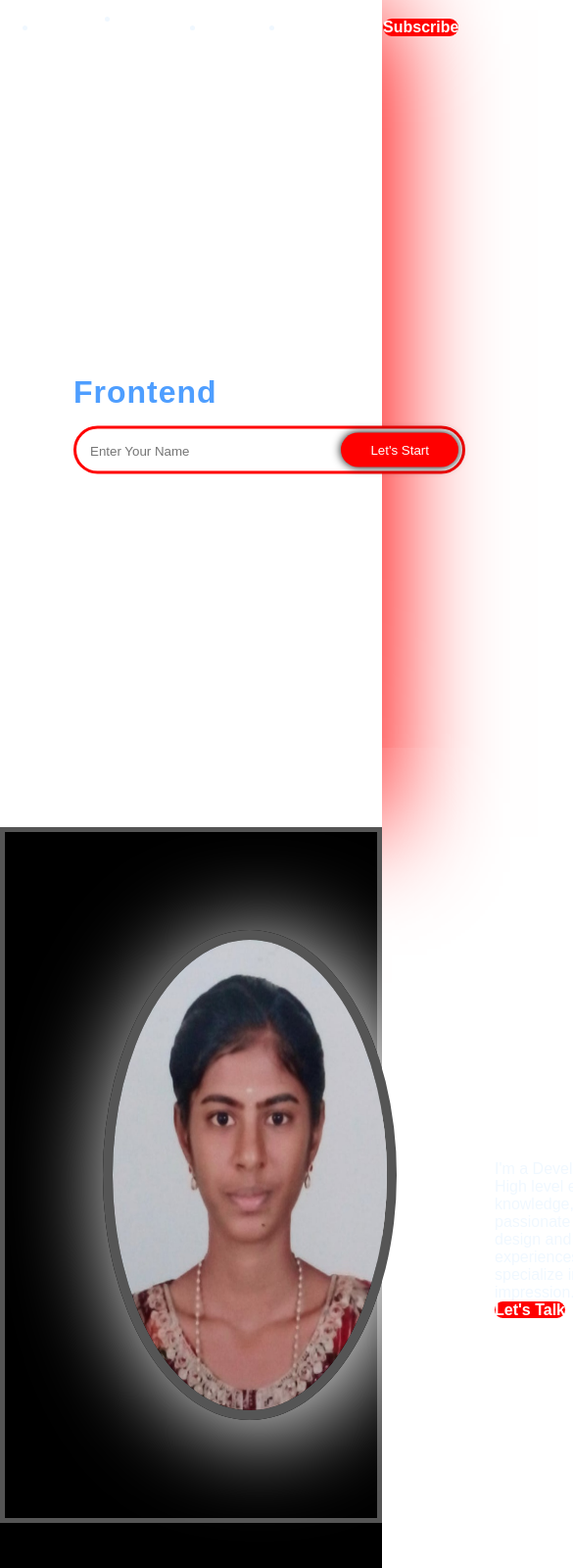
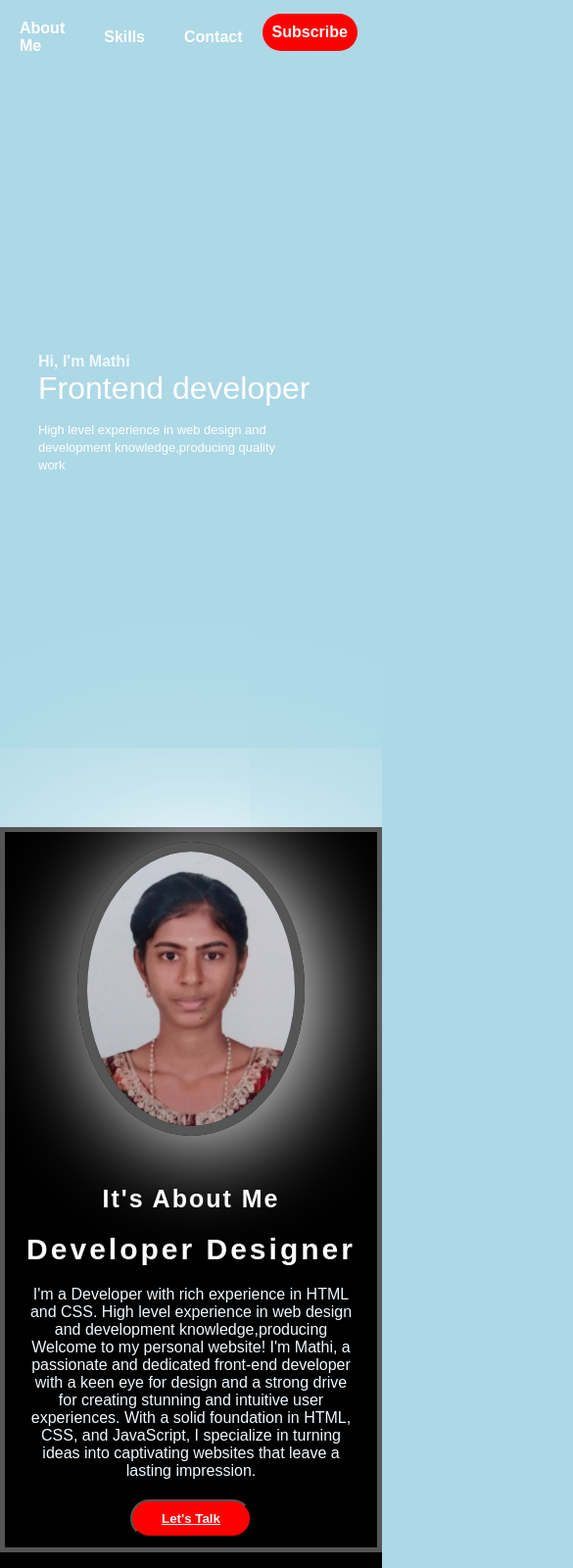
Before and after one commit to Mathiyarasi232007/Mathiyarsi-s-Profile, a plain HTML site: page index.html in a window 390 px wide. Shown: the top 1600 px of the page at 98% size, 585 px wide, since content can reach past the window. Drawn offline with Linux system fonts and the light colour scheme.

Commit message:
mobile accessibility

```diff
--- a/index.html
+++ b/index.html
@@ -4,7 +4,7 @@
     <meta charset="UTF-8" />
     <meta name="viewport" content="width=device-width, initial-scale=1.0" />
     <title>Mathiyarasi Profile</title>
-    <link rel="icon" href="pic2.jpg" type="image/x-icon">
+    <link rel="icon" href="pic2.jpg" type="image/x-icon" />
     <link
       rel="stylesheet"
       href="https://cdnjs.cloudflare.com/ajax/libs/font-awesome/6.7.1/css/all.min.css"
@@ -19,7 +19,6 @@
       <h4 class="name"></h4>
       <nav>
         <ul class="allthing">
-          <li><a href="#">Home</a></li>
           <li><a href="#about_">About Me</a></li>
           <li><a href="#skills_">Skills</a></li>
           <li><a href="#contact_">Contact</a></li>
@@ -27,39 +26,36 @@
         <a href="#" class="button">Subscribe</a>
       </nav>
 
-    <section class="main" id="main">
+      <section class="main" id="main">
         <div class="content">
-          <h2>Hello,I'm<br><span>Mathi</span></h2>
-          <div class="animated-text">
-            <h3>Frontend Dveloper</h3>
-            <h3>Web Developer</h3>
-            <h3>Motion Graphic Designer</h3>
-          </div>
-     <!----<div class="content">
-        <h1>Hi, I'm Mathi</h1>
-        <h2>Frontend developer</h2>
-        <h3>
-          High level experience in web design and <br />
-          development knowledge,producing <br />
-          quality work
-        </h3>--->
+          <h1>Hi, I'm Mathi</h1>
+          <h2>Frontend developer</h2>
+          <h3>
+            High level experience in web design and development
+            knowledge,producing quality work
+          </h3>
+        </div>
+      </section>
+    </div>
 
-        <div class="subscribe">
-          <form>
-            <input type="text" name="email" placeholder="Enter Your Name" />
-            <input type="submit" name="submit" value="Let's Start" />
-          </form>
-        </div>
-      </div>
-    </div>
     <section class="about_me" id="about_">
       <div class="main">
-        <img src="pic2.jpg"/>
+        <img src="pic2.jpg" />
         <div class="about_content">
           <h3>It's About Me</h3>
           <h5>Developer Designer</h5>
-          <p>I'm a Developer with rich experience in HTML and CSS. <br>High level experience in web design and development knowledge,producing Welcome to my personal website! I'm Mathi, a passionate and dedicated front-end developer with a keen eye for design and a strong drive for creating stunning and intuitive user experiences. With a solid foundation in HTML, CSS, and JavaScript, I specialize in turning ideas into captivating websites that leave a lasting impression.</p>
-          <a href="#" class="btn_talk">Let's Talk</a>
+          <p>
+            I'm a Developer with rich experience in HTML and CSS. High level
+            experience in web design and development knowledge,producing Welcome
+            to my personal website! I'm Mathi, a passionate and dedicated
+            front-end developer with a keen eye for design and a strong drive
+            for creating stunning and intuitive user experiences. With a solid
+            foundation in HTML, CSS, and JavaScript, I specialize in turning
+            ideas into captivating websites that leave a lasting impression.
+          </p>
+          <button class="btn_talk">
+            <a href="#">Let's Talk</a>
+          </button>
         </div>
       </div>
     </section>
@@ -73,7 +69,7 @@
             <h4>Front End</h4>
             <div class="para">
               <p style="text-align: center">
-                HTML<br/>CSS <br>JavaScript <br>Bootstrap
+                HTML<br />CSS <br />JavaScript <br />Bootstrap
                 <br />
                 <a class="btn" href="#">Read More</a>
               </p>
@@ -85,7 +81,7 @@
             <h4>Back End</h4>
             <div class="para">
               <p style="text-align: center">
-                Node<br/>Express <br>GraphQL <br>
+                Node<br />Express <br />GraphQL <br />
                 <a class="btn" href="#">Read More</a>
               </p>
             </div>
@@ -96,8 +92,11 @@
             <h4>Tools</h4>
             <div class="para">
               <p style="text-align: center">
-                VS Code <br> Git <br> Github <br> TypeScript
-                <br>
+                VS Code <br />
+                Git <br />
+                Github <br />
+                TypeScript
+                <br />
                 <a class="btn" href="#">Read More</a>
               </p>
             </div>
@@ -108,11 +107,12 @@
 
     <div class="hire" id="contact_">
       <h3>
-        Let me Get you Nice website <br />
-        <br />
+        Let me Get you Nice website
+
+      </h3>
 
         <a class="btn" href="#">Hire Me</a>
-      </h3>
+
     </div>
 
     <div class="footer">
--- a/styles.css
+++ b/styles.css
@@ -1,10 +1,20 @@
-*{
+* {
   padding: 0;
   margin: 0;
-    font-family:  'Poppins', sans-serif;
+  font-family: "Poppins", sans-serif;
   box-sizing: border-box;
   color: aliceblue;
+  scroll-behavior: smooth;
 }
+html{
+  width: 100%;
+  overflow-x: hidden;
+}
+body{
+  width: 100%;
+  overflow-x: hidden;
+}
+
 /**{
     margin: 0% ;
     padding: 0%;
@@ -12,48 +22,48 @@
     font-family: 'Poppins', sans-serif;
     scroll-behavior: smooth;
   }*/
-  .head .icons{
+.head .icons {
   border-radius: 50%;
 }
 
-  section{
-    box-shadow: 1px 1px  300px white;
+section {
+  box-shadow: 1px 1px 300px white;
+}
+img {
+  box-shadow: 10px 10px 100px white;
+  border-radius: 100%;
+  border: 10px solid #555;
+}
 
-
-  }
-  img{
-    box-shadow: 10px 10px  100px white;
-    border-radius: 70%;
-    border: 10px solid #555;
-
-  }
-  .main{
-    width: 0;
-    min-height: 40%;
+.main {
   display: flex;
   align-items: center;
   background-size: cover;
   background-position: center;
   background-attachment: fixed;
-
+  gap: 50px;
 }
 
-  .main .content{
-    max-width: 150px;
+.main .content {
+  width: fit-content;
+}
+.main .content h1 {
+  font-size: 5em;
 }
 
-  .main .content h2{
+.main .content h2 {
   color: #fff;
   font-size: 2em;
   font-weight: 500;
 }
 
-  .main .content h2 span{
+.main .content h2 span {
   font-size: 2.8em;
   font-weight: 600;
 }
-  .animated-text{
+/* .animated-text{
     position: relative;
+    width: fit-content;
     height: 70px;
     overflow: hidden;
   }
@@ -72,120 +82,123 @@
 
   @keyframes text-move{
     0%{
-      margin-top: 0;
+      margin-top: 0%;
     }
     25%{
-      margin-top: -70px;
+      margin-top: 25%;
     }
     50%{
-      margin-top: -140px;
+      margin-top: 50%;
     }
     75%{
-      margin-top: -70px;
+      margin-top: 25%;
     }
-    10%{
-      margin-top: 100;
+    100%{
+      margin-top: 0%;
     }
-  }
+  }*/
 /*code start */
 
-.hero{
+.hero {
   height: 100vh;
   width: 100%;
   background-image: url(backpic.jpg);
   background-size: cover;
   background-position: center;
-    box-shadow: 10px 10px  100px red;
+  box-shadow: 10px 10px 100px red;
 }
-.button:hover{
-
+.button:hover {
   transform: scale(1.1);
 }
-.btn_talk:hover{
+.btn_talk:hover {
   transform: scale(1.1);
 }
-.subscribe:hover{
+
+.subscribe:hover {
   transform: scale(1.1);
 }
-nav{
+nav {
   display: flex;
   align-items: center;
   padding-right: 10%;
   padding-left: 10%;
 }
-nav ul{
-    display:flex;
+nav ul {
+  display: flex;
   float: right;
 }
-nav ul li{
+nav ul li {
   padding: 10px 20px;
 }
-.name{
-    color: white;
-
-}
-span{
+.name {
   color: white;
 }
-nav ul li a{
+span {
+  color: white;
+}
+nav ul li a {
   color: white;
   font-weight: bold;
   text-decoration: none;
 }
-nav ul li a:hover{
+nav ul li a:hover {
   color: red;
   transition: 1s;
 }
-.button{
+.button {
   background-color: red;
   color: white;
   font-weight: bold;
   border-radius: 500em;
   text-decoration: none;
+  padding: 10px 30px;
 }
-.btn_talk{
+.btn_talk {
   background-color: red;
   color: white;
   font-weight: bold;
   border-radius: 30px;
   text-decoration: none;
+  padding: 10px 30px;
 }
-.btn_talk:hover{
+.btn_talk:hover {
   background-color: red;
   border: 2px solid red;
   cursor: pointer;
 }
-.content{
-    top: 75;
+.content {
   left: 25;
   position: absolute;
-    transform: translate(50%,50%);
+  margin-left: 10%;
+  top: 50%;
+  transform: translateY(-50%);
 }
-h3{
+h3 {
   color: pink;
   font-size: 10px;
-    margin-bottom: 40px;
+  /* margin-bottom: 40px; */
 }
-h2{
+h2 {
   color: white;
 }
-h4{
+h4 {
   color: white;
 }
-.subscribe form{
+.subscribe form {
   width: 400px;
   position: relative;
 }
-.subscribe form input:first-child{
+.subscribe form input:first-child {
+  color: black;
   display: inline-block;
   width: 100%;
   padding: 15px 120px 13px 14px;
   border: 3px solid red;
-    border-radius: 400px ;
+  border-radius: 400px;
 }
-.subscribe form input:last-child{
+.subscribe form input:last-child {
   display: inline-block;
-    padding: 10px 30px ;
+  padding: 10px 30px;
   border: none;
   background-color: red;
   color: white;
@@ -193,159 +206,166 @@ h4{
   right: 7px;
   border-radius: 40px;
   position: absolute;
-    box-shadow: 0px 0px  10px black;
+  box-shadow: 0px 0px 10px black;
 }
-.about_me{
-    padding: 100px ;
+.about_me {
+  padding: 100px;
   background-color: black;
   border: 5px solid #555;
+}
+.about_me img {
+  height: 500px;
 
 }
-.about_me img{
-    height: 500px;
-    width: 300px;
+.about_content {
+  width: 100%;
+  height: fit-content;
+  color: white;
+  display: flex;
+  flex-direction: column;
+  align-items: start;
+  justify-content: start;
+  gap: 20px;
 }
-.about_content{
+
+.content h3 {
+  font-weight: lighter;
   color: white;
-    margin-left: 100px;
+  width: 70%;
+  line-height: 18px;
+  font-size: small;
+  margin-top: 15px;
 }
-.main{
-    display: flex;
-}
-.about_content h3{
+
+.about_content h3 {
   width: 500px;
   color: white;
   font-size: 50px;
   letter-spacing: 2px;
 }
-.about_content h5{
+.about_content h5 {
   color: white;
   font-size: 30px;
   letter-spacing: 3px;
 }
-.about_content h4{
+.about_content h4 {
   color: white;
   font-size: 15px;
   letter-spacing: 3px;
 }
-.skills{
+.skills {
   background-color: black;
   width: 100%;
   padding: 90px 5px;
 }
-.title h2{
+.title h2 {
   color: white;
   font-size: 60px;
   text-align: center;
 }
-.box{
+.box {
   display: flex;
   align-items: center;
   justify-content: center;
+  gap: 30px;
 }
-.card{
+.card {
   height: 300px;
   width: 270px;
   background-color: gray;
   border-radius: 25px;
   margin: 15px;
-    box-shadow: 10px 10px  100px red;
-
+  box-shadow: 0px 0px 30px red;
 }
-.card h4{
+.card h4 {
   text-align: center;
   font-size: 20px;
   letter-spacing: 2px;
   margin-top: 20px;
 }
-.para p{
+.para p {
   color: pink;
   font-size: 15px;
   line-height: 30px;
   margin-bottom: 40px;
   margin-top: 40px;
 }
-.para .btn{
+.para .btn {
   background-color: red;
   color: white;
   text-decoration: none;
   border-radius: 30px;
-    transition: .5s;
+  transition: 0.5s;
   padding: 10px;
 }
-.para .btn:hover{
+.para .btn:hover {
   background-color: transparent;
   border: 2px solid red;
   cursor: pointer;
-
 }
-.card i{
+.card i {
   color: red;
   font-size: 40px;
   text-align: center;
   margin: 15px 0px;
   display: block;
 }
-.hire{
+.hire {
   width: 100%;
   height: 200px;
   align-items: center;
   background-color: #123;
   justify-content: center;
   display: flex;
+  flex-direction: column;
+  gap: 10px;
 }
-.hire .btn{
+.hire .btn {
   background-color: red;
   color: white;
   text-decoration: none;
   border-radius: 30px;
-    transition: .5s;
+  transition: 0.5s;
   padding: 10px;
-    margin-left: 35%;
+
 }
-.hire .btn:hover{
+.hire .btn:hover {
   background-color: transparent;
   border: 2px solid red;
   cursor: pointer;
 }
-.hire h3{
+.hire h3 {
   font-size: 30px;
   color: white;
 }
-.footer{
+.footer {
   width: 100%;
   padding: 50px;
   background-color: black;
   display: flex;
-    flex-direction: column;/* coloumn-vertical,row-horitonal*/
-    align-items: center;/* vertical-up down */
-    justify-content: center;/* horizontal-right left*/
-    box-shadow: 1px 1px  300px white;
+  flex-direction: column; /* coloumn-vertical,row-horitonal*/
+  align-items: center; /* vertical-up down */
+  justify-content: center; /* horizontal-right left*/
+  box-shadow: 1px 1px 300px white;
   gap: 10px;
 }
-.footer .author{
+.footer .author {
   font-size: 25px;
   color: white;
   font-weight: bold;
-
-
-
 }
-.footer .copy{
+.footer .copy {
   font-size: 15px;
   color: white;
   font-weight: bold;
-
 }
 
-.footer .reach{
+.footer .reach {
   font-size: 15px;
   color: white;
   font-weight: bold;
-
-
 }
-.footer .social_media a{
+.footer .social_media a {
   border-radius: 50%;
   background-color: blue;
   color: white;
@@ -368,27 +388,79 @@ h4{
      padding: 12px 16px;
      border: none;*/
 }
-.footer .social_media a:hover{
+.footer .social_media a:hover {
   background-color: transparent;
   border: 2px solid red;
   cursor: pointer;
   transform: scale(1.3);
-    transition: .5s;
+  transition: 0.5s;
 }
-.social_media{
+.social_media {
   border-radius: 50%;
-    align-items: center;/* vertical-up down */
-    justify-content: center;/* horizontal-right left*/
+  align-items: center; /* vertical-up down */
+  justify-content: center; /* horizontal-right left*/
   display: flex;
   gap: 10px;
-    box-shadow: 1px 1px  100px red;
+  box-shadow: 1px 1px 100px red;
+}
+.allthing {
+  display: flex;
+  align-items: center;
+  justify-content: right;
+  width: 990px;
+  list-style-type: none;
+  margin-top: 10px;
+}
+@media only screen and (max-width: 600px) {
+  body {
+    background-color: lightblue;
+  }
+  .main .content h1 {
+    font-size: 1em;
+  }
+  .about_me .main{
+    flex-direction: column;
+  }
+  .about_me img {
+    height: 300px;
 
+  }
+  .about_content{
+    padding: 0px 10px;
+    display: flex;
+    align-items: center;
+    justify-content: center;
+    text-align: center
 
+  }
+  .about_content h3{
+   font-size: 25px;
+   width: 100%;
+
+  }
+  .about_me{
+    padding: 10px;
+  }
+  .box{
+    flex-direction: column;
+  }
+  .hire h3{
+    padding: 0px 10px;
+    text-align: center;
   }
   .allthing{
     display: flex;
     align-items: center;
-    justify-content: right;
-    width: 990px;
+    justify-content: center;
+  }
 
+  .button{
+    padding: 10px 10px;
   }
+  nav{
+    display: flex;
+    align-items: center;
+    padding-right: 10%;
+    padding-left: 0%;
+  }
+}
```
Lines whose indentation alone changed are shown as unchanged.
